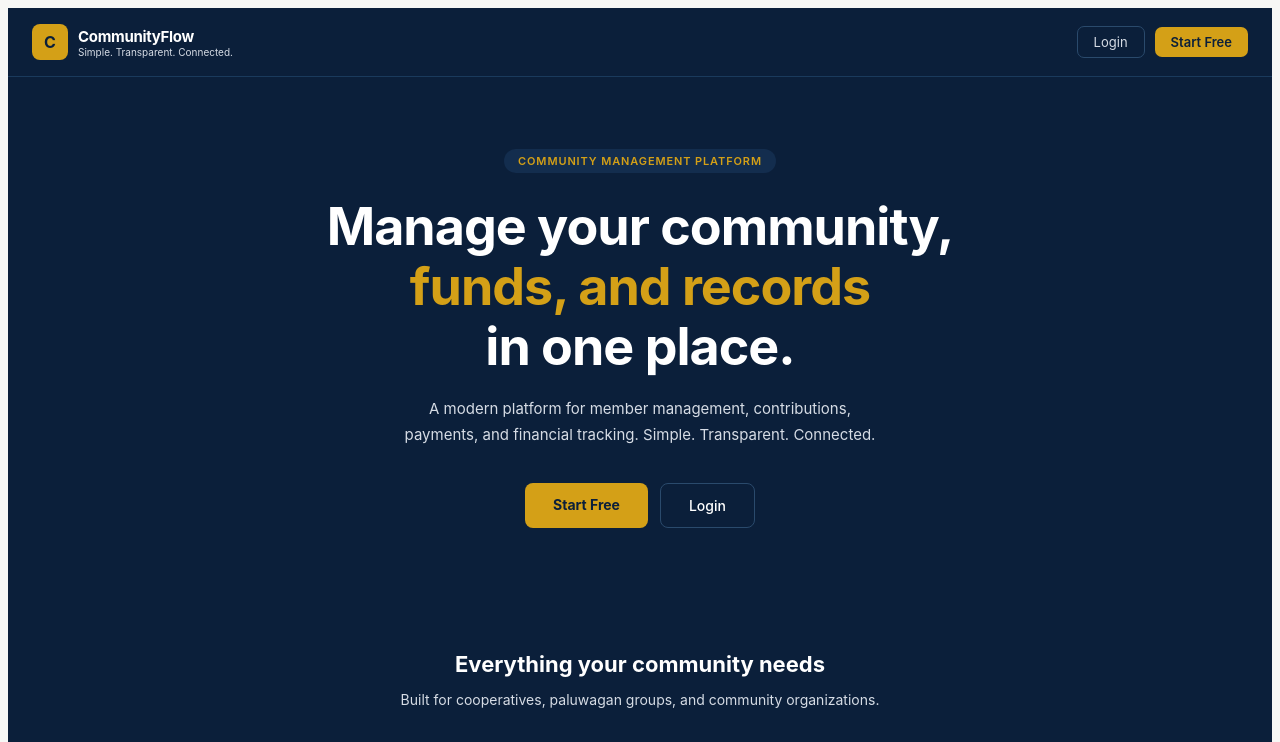
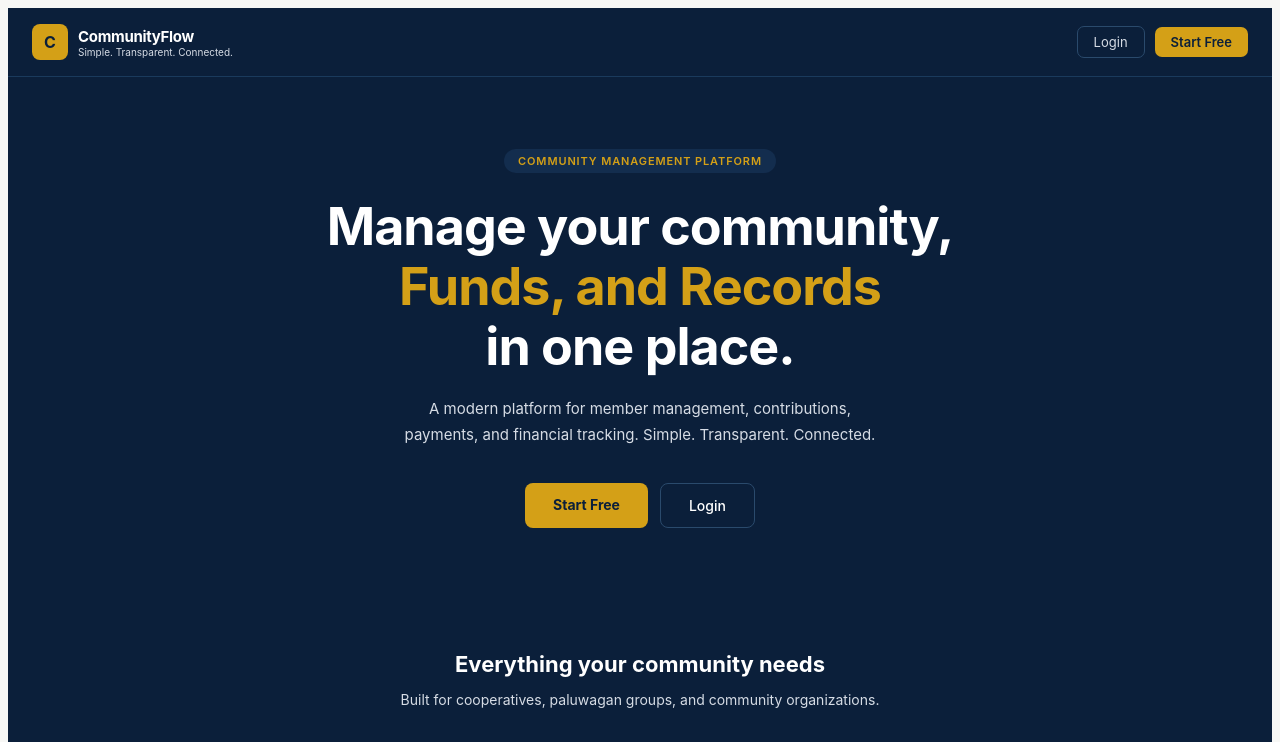
Before and after one commit to GarryWeb/bayanihan-app, a Next.js app: page / in a window 1280 px wide. Shown: the top 742 px of the page. Built offline with nearby package versions, Linux system fonts and the light colour scheme.

Commit message:
Update text case for 'Funds' and 'Records'

```diff
--- a/app/page.tsx
+++ b/app/page.tsx
@@ -26,7 +26,7 @@ export default function LandingPage() {
         </div>
         <h1 style={{fontSize: 'clamp(28px, 6vw, 52px)', fontWeight: '700', lineHeight: '1.15', marginBottom: '20px', maxWidth: '640px', margin: '0 auto 20px', letterSpacing: '-1px'}}>
           Manage your community,<br />
-          <span style={{color: '#D4A017'}}>funds, and records</span><br />
+          <span style={{color: '#D4A017'}}>Funds, and Records</span><br />
           in one place.
         </h1>
         <p style={{fontSize: '15px', color: '#D6DCE5', maxWidth: '480px', margin: '0 auto 36px', lineHeight: '1.7'}}>
```
